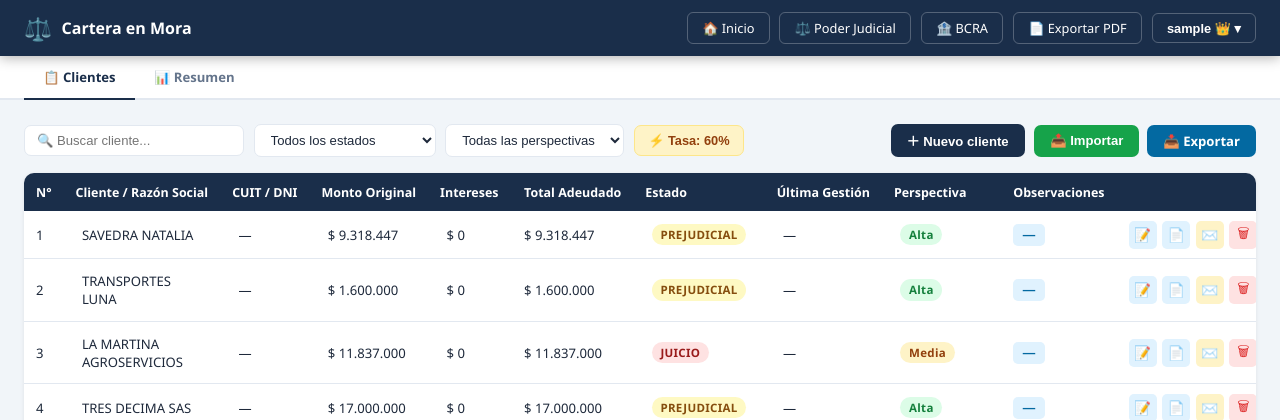
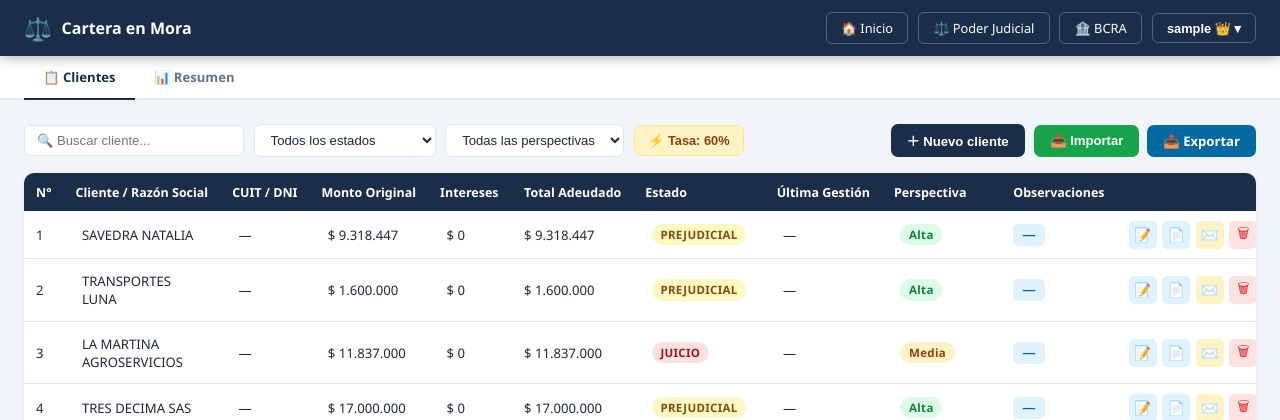
Before and after one commit to aimartinvega-code/cartera-mora, a Flask app: page /app in a window 1280 px wide. Shown: the top 420 px of the page. Run offline with Flask 3, Linux system fonts and the light colour scheme; the visitor is signed in with stand-in values (Sample User, id 1).

Commit message:
quitar exportar duplicado del header

```diff
--- a/templates/index.html
+++ b/templates/index.html
@@ -541,7 +541,6 @@ tbody tr.cobrado-row:hover { background: #dcfce7 !important; }
     <a href="/" class="btn-header">🏠 Inicio</a>
     <a href="https://login.justucuman.gov.ar/login" target="_blank" class="btn-header">⚖️ Poder Judicial</a>
     <a href="https://www.bcra.gob.ar/situacion-crediticia/" target="_blank" class="btn-header">🏦 BCRA</a>
-    <a href="/exportar/pdf" class="btn-header">📄 Exportar PDF</a>
     <div class="user-menu" id="user-menu">
       <button class="btn-header user-menu-btn" onclick="toggleUserMenu()">
         {{ username }} {% if role == 'admin' %}👑{% else %}👁{% endif %} ▾
```
